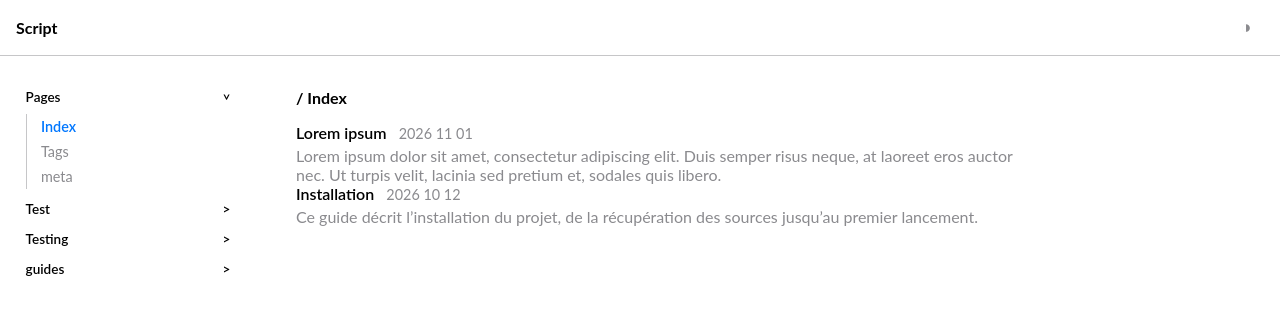
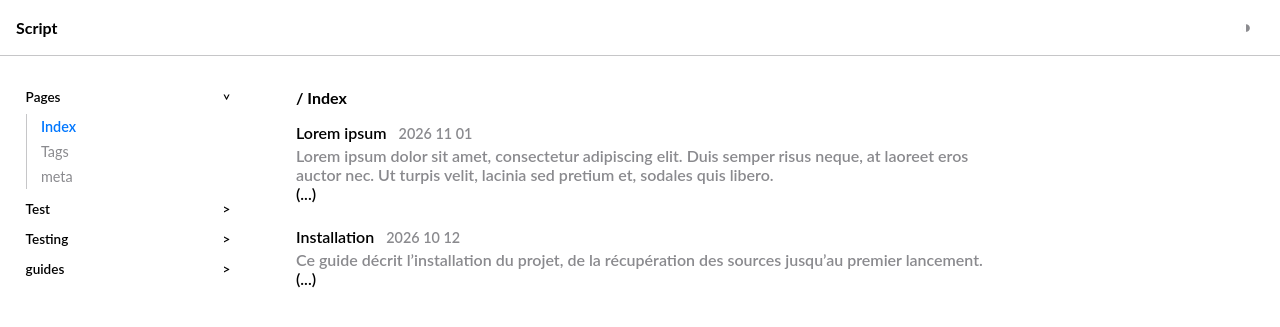
Before and after one commit to script-txt/script-txt.github.io, a Jekyll site: the page built from index.html, in a window 1280 px wide. Shown: the top 327 px of the page. Built offline with Jekyll 4.4.1, drawn with Linux system fonts in a browser that asks for light colours; some web fonts are replaced.

Commit message:
Update index.html

```diff
--- a/index.html
+++ b/index.html
@@ -5,10 +5,10 @@ nav_order: 1
 {% assign sorted_posts = site.posts | sort: "date" | reverse %}
 <ul class="post-list">
   {%- for post in sorted_posts %}
-  <block>
-    <a class="post-title" href="{{ post.url | relative_url }}">{{ post.title }}</a>
+  <li>
+    <a class="post-title" href="{{ post.url | relative_url }}">{{ post.title }}
     <time datetime="{{ post.date | date_to_xmlschema }}">{{ post.date | date: "%Y %m %d" }}</time>
-    {{ post.excerpt }}
-  </block>
+    {{ post.excerpt }} (...)</a>
+  </li>
   {%- endfor %}
 </ul>
```
